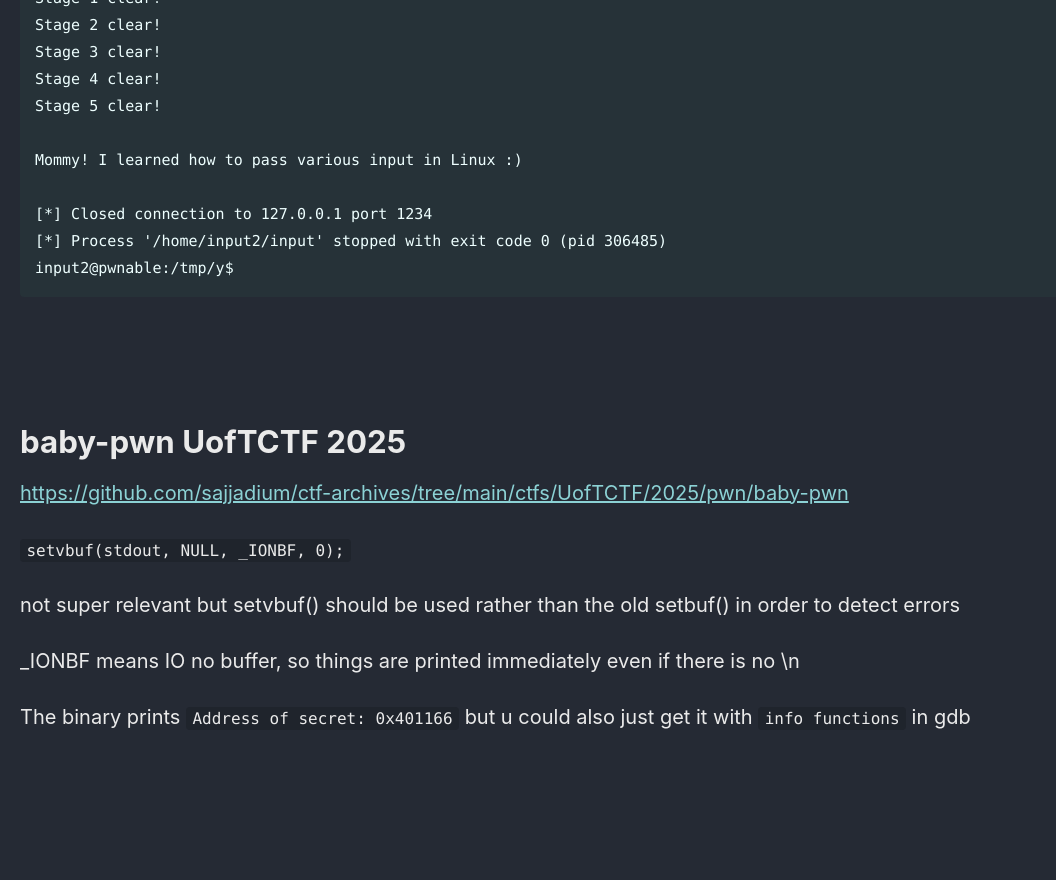
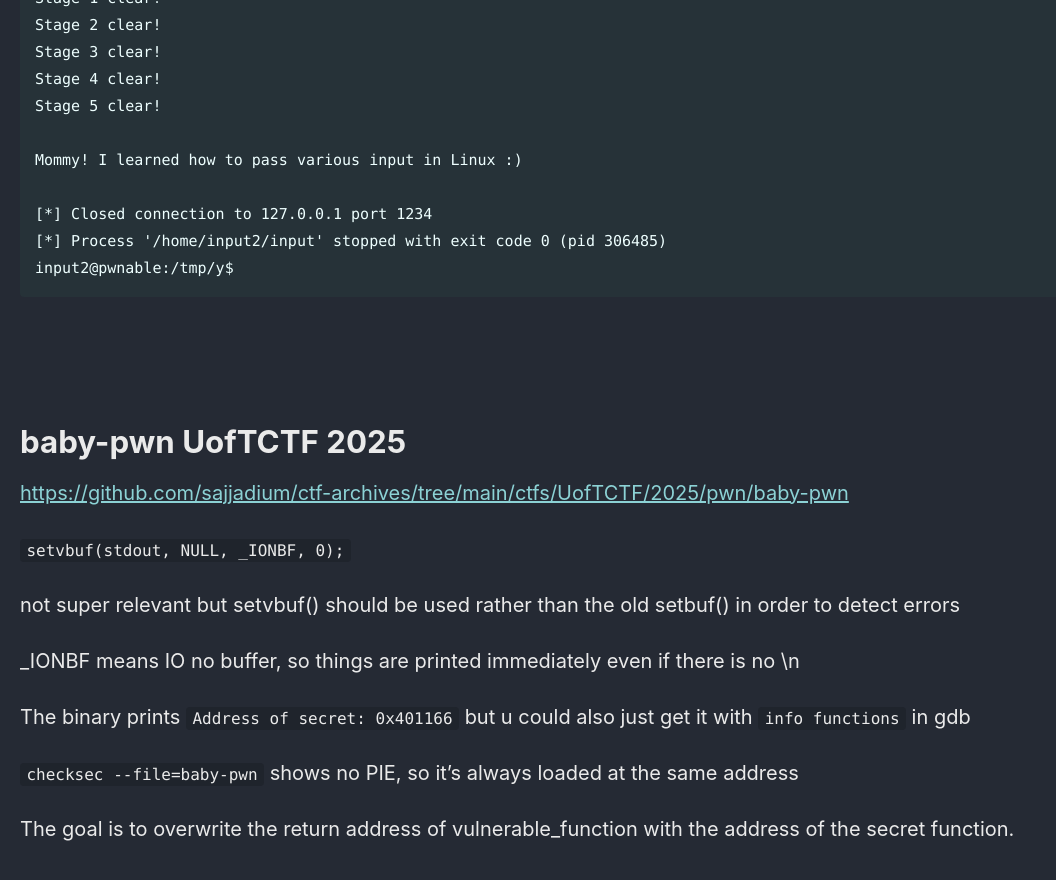
Before and after one commit to Connor-McCartney/Connor-McCartney.github.io, a Jekyll site: the page built from _pages/misc/pwn.md, in a window 1280 px wide and 900 px high, scrolled down 28959 px. Shown: the top 880 px of the window, without its empty margins (0-1056 px from the left). Built offline with Jekyll 4.4.1, drawn with Linux system fonts in a browser that asks for light colours; cached includes are drawn as plain includes; before the commit the page ends 29747 px from its top, so only the background shows below that.

Commit message:
Update pwn.md

```diff
--- a/_pages/misc/pwn.md
+++ b/_pages/misc/pwn.md
@@ -1207,3 +1207,7 @@ not super relevant but setvbuf() should be used rather than the old setbuf() in
 _IONBF means IO no buffer, so things are printed immediately even if there is no \n
 
 The binary prints `Address of secret: 0x401166` but u could also just get it with `info functions` in gdb
+
+`checksec --file=baby-pwn` shows no PIE, so it's always loaded at the same address
+
+The goal is to overwrite the return address of vulnerable_function with the address of the secret function.
```
